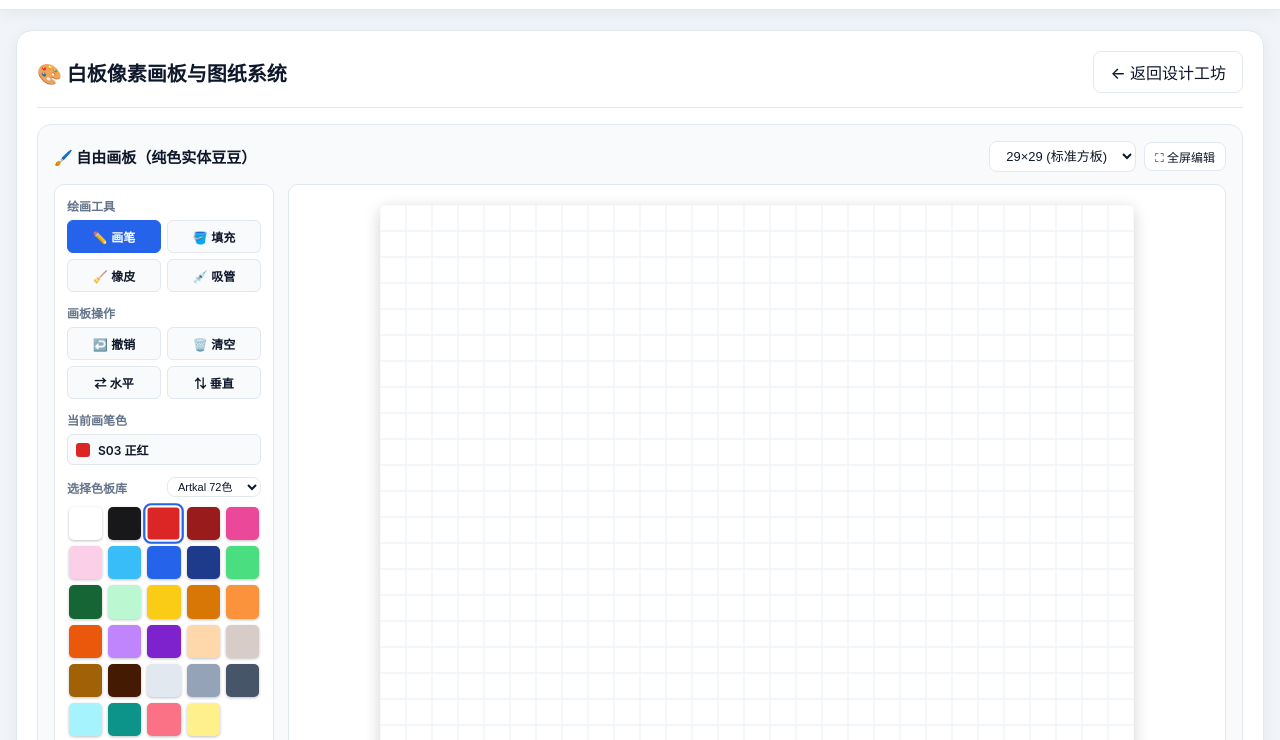
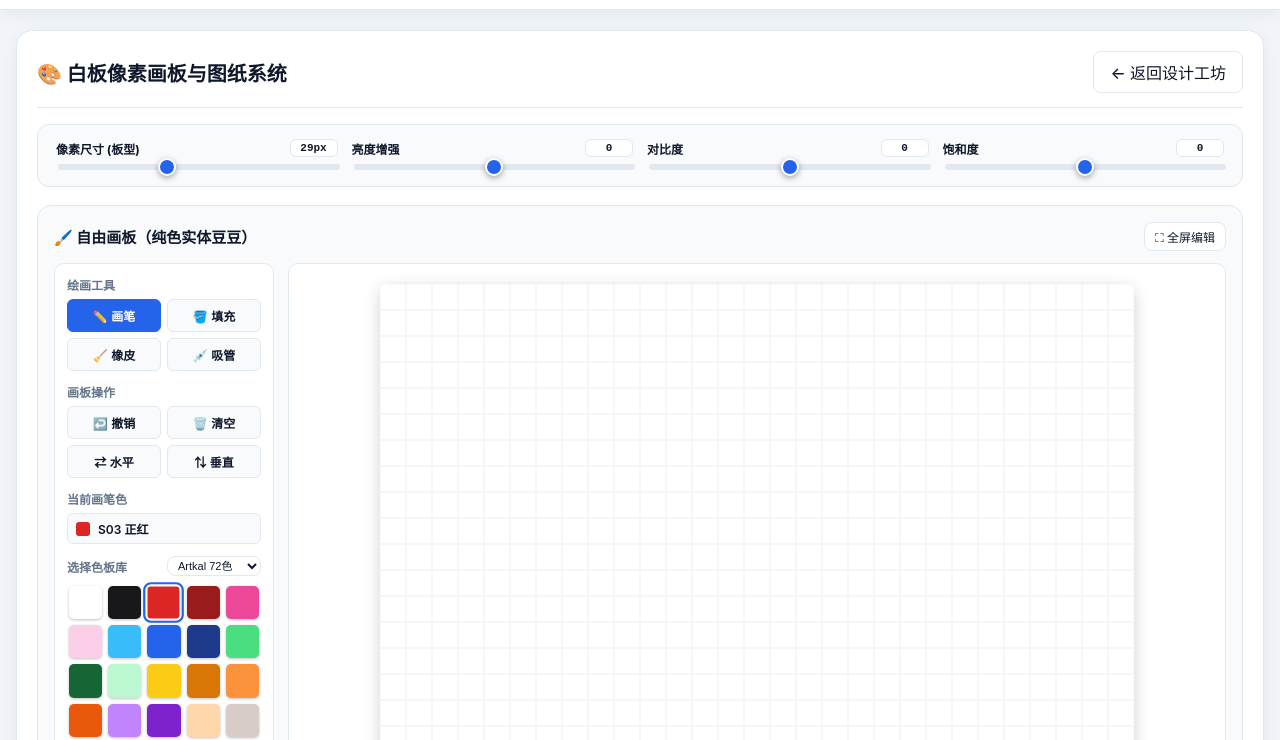
Before and after one commit to 18062723878/Micheal-, a website: page bead-site/whiteboard.html in a window 1280 px wide. Shown: the part 48-788 px from the top of the page. Drawn offline with Linux system fonts and the light colour scheme.

Commit message:
Update whiteboard.html

```diff
--- a/bead-site/whiteboard.html
+++ b/bead-site/whiteboard.html
@@ -41,7 +41,49 @@
       font-size: 12px;
     }
 
-    /* 双工作台容器排版 */
+    /* 参数滑块栏 */
+    .filter-controls-panel {
+      display: grid;
+      grid-template-columns: repeat(auto-fit, minmax(220px, 1fr));
+      gap: 14px;
+      background: var(--bg-secondary);
+      border: 1px solid var(--border-color);
+      border-radius: 12px;
+      padding: 14px 18px;
+      margin-bottom: 18px;
+    }
+    .slider-item {
+      display: flex;
+      flex-direction: column;
+      gap: 5px;
+    }
+    .slider-header {
+      display: flex;
+      justify-content: space-between;
+      align-items: center;
+    }
+    .slider-title {
+      font-size: 12px;
+      font-weight: 700;
+      color: var(--text-main);
+    }
+    .slider-val-box {
+      background: var(--bg-card);
+      border: 1px solid var(--border-color);
+      color: var(--text-main);
+      padding: 2px 6px;
+      border-radius: 6px;
+      font-size: 11px;
+      font-family: monospace;
+      font-weight: 700;
+      min-width: 34px;
+      text-align: center;
+    }
+    .slider-item input[type="range"] {
+      width: 100%;
+    }
+
+    /* 双工作台排版 */
     .workbench-row {
       display: flex;
       flex-wrap: wrap;
@@ -76,7 +118,6 @@
       gap: 8px;
     }
 
-    /* 工作台内部主体布局 */
     .workbench-body {
       display: flex;
       gap: 14px;
@@ -103,7 +144,7 @@
       transition: transform 0.15s ease-out;
     }
 
-    /* 画板侧边独立工具与调色栏 */
+    /* 侧边常驻工具栏与调色盘 */
     .draw-sidebar {
       width: 220px;
       display: flex;
@@ -154,7 +195,6 @@
       border-color: var(--primary);
     }
 
-    /* 侧边栏色块矩阵 */
     .color-swatches-scroll {
       display: grid;
       grid-template-columns: repeat(5, 1fr);
@@ -191,7 +231,7 @@
       color: var(--text-main);
     }
 
-    /* 全屏模式 (完美自适应系统深色/浅色) */
+    /* 全屏专属模式 (跟随深色/浅色主题) */
     .board-workbench.is-fullscreen {
       position: fixed !important;
       inset: 0 !important;
@@ -215,7 +255,6 @@
       max-height: calc(100vh - 360px);
     }
 
-    /* 表格清单 */
     .stats-table {
       width: 100%;
       border-collapse: collapse;
@@ -248,6 +287,41 @@
         <a href="create.html" class="btn" style="text-decoration: none;">← 返回设计工坊</a>
       </div>
 
+      <!-- 画板全局微调栏 -->
+      <div class="filter-controls-panel">
+        <div class="slider-item">
+          <div class="slider-header">
+            <span class="slider-title">像素尺寸 (板型)</span>
+            <span id="board-size-val" class="slider-val-box">29px</span>
+          </div>
+          <input id="wb-size-slider" type="range" min="10" max="60" step="1" value="29" />
+        </div>
+
+        <div class="slider-item">
+          <div class="slider-header">
+            <span class="slider-title">亮度增强</span>
+            <span id="wb-bright-val" class="slider-val-box">0</span>
+          </div>
+          <input id="wb-bright-range" type="range" min="-100" max="100" step="1" value="0" />
+        </div>
+
+        <div class="slider-item">
+          <div class="slider-header">
+            <span class="slider-title">对比度</span>
+            <span id="wb-contrast-val" class="slider-val-box">0</span>
+          </div>
+          <input id="wb-contrast-range" type="range" min="-100" max="100" step="1" value="0" />
+        </div>
+
+        <div class="slider-item">
+          <div class="slider-header">
+            <span class="slider-title">饱和度</span>
+            <span id="wb-saturate-val" class="slider-val-box">0</span>
+          </div>
+          <input id="wb-saturate-range" type="range" min="-100" max="100" step="1" value="0" />
+        </div>
+      </div>
+
       <!-- 双工作台主体 -->
       <div class="workbench-row">
         <!-- 1. 左侧自由画板 -->
@@ -257,19 +331,12 @@
               <span>🖌️ 自由画板（纯色实体豆豆）</span>
             </div>
             <div style="display: flex; align-items: center; gap: 8px;">
-              <select id="board-size-select" class="wb-select" title="切换板型尺寸">
-                <option value="16">16×16</option>
-                <option value="20">20×20</option>
-                <option value="29" selected>29×29 (标准方板)</option>
-                <option value="32">32×32</option>
-                <option value="40">40×40</option>
-              </select>
               <button id="btn-fullscreen-left" class="btn btn-sm" type="button">⛶ 全屏编辑</button>
             </div>
           </div>
 
           <div class="workbench-body">
-            <!-- 旁边常驻工具栏与取色调色盘（全屏与平时均可直接涂色） -->
+            <!-- 旁边常驻工具栏与调色盘 -->
             <aside class="draw-sidebar">
               <div>
                 <div class="sidebar-section-title">绘画工具</div>
@@ -323,20 +390,18 @@
           </div>
         </div>
 
-        <!-- 2. 右侧色号对照图纸（支持放大/缩小/下载对应PNG与矩阵CSV） -->
+        <!-- 2. 右侧色号对照图纸 -->
         <div class="board-workbench" id="workbench-right">
           <div class="workbench-header">
             <div class="workbench-label">
               <span>🔢 色号对照图（实时同步标尺）</span>
             </div>
             <div style="display: flex; align-items: center; gap: 6px; flex-wrap: wrap;">
-              <!-- 放大/缩小/还原 -->
               <button id="btn-zoom-out" class="btn btn-sm" type="button" title="缩小图纸">🔍 -</button>
               <span id="zoom-level-text" style="font-size: 12px; font-weight: 600; color: var(--text-muted);">100%</span>
               <button id="btn-zoom-in" class="btn btn-sm" type="button" title="放大图纸">🔍 +</button>
               <button id="btn-zoom-reset" class="btn btn-sm" type="button" title="还原比例">1:1</button>
 
-              <!-- 下载按钮组 -->
               <button id="btn-export-png" class="btn btn-sm btn-primary" type="button">📥 下载图纸(PNG)</button>
               <button id="btn-export-csv" class="btn btn-sm" type="button">🗺️ 下载色号位置(CSV)</button>
 
@@ -369,7 +434,6 @@
 
     try { injectChrome('create'); } catch (e) { console.warn(e); }
 
-    // 多品牌全量调色板库
     const PALETTES = {
       artkal: [
         { code: 'S01', name: '纯白', hex: '#FFFFFF', r: 255, g: 255, b: 255 },
@@ -449,7 +513,7 @@
     };
 
     let activePaletteList = PALETTES.artkal;
-    let activeColor = activePaletteList[2]; // S03 正红
+    let activeColor = activePaletteList[2];
     let currentTool = 'pen';
     let boardSize = 29;
     let grid = Array(boardSize).fill(null).map(() => Array(boardSize).fill(null));
@@ -464,7 +528,6 @@
     const swatchesContainer = document.getElementById('swatches-container');
     const activeColorDot = document.getElementById('active-color-dot');
     const activeColorName = document.getElementById('active-color-name');
-    const boardSizeSelect = document.getElementById('board-size-select');
     const paletteSelect = document.getElementById('palette-select');
     const statsContainer = document.getElementById('stats-container');
 
@@ -472,10 +535,18 @@
     const wbRight = document.getElementById('workbench-right');
     const btnFsLeft = document.getElementById('btn-fullscreen-left');
     const btnFsRight = document.getElementById('btn-fullscreen-right');
-
     const zoomLevelText = document.getElementById('zoom-level-text');
 
-    // 初始化调色板
+    // 微调滑块
+    const wbSizeSlider = document.getElementById('wb-size-slider');
+    const boardSizeVal = document.getElementById('board-size-val');
+    const wbBrightRange = document.getElementById('wb-bright-range');
+    const wbBrightVal = document.getElementById('wb-bright-val');
+    const wbContrastRange = document.getElementById('wb-contrast-range');
+    const wbContrastVal = document.getElementById('wb-contrast-val');
+    const wbSaturateRange = document.getElementById('wb-saturate-range');
+    const wbSaturateVal = document.getElementById('wb-saturate-val');
+
     function initPalette() {
       swatchesContainer.innerHTML = '';
       activePaletteList.forEach(item => {
@@ -497,13 +568,39 @@
       });
     }
 
-    // 切换色板预设
     paletteSelect.addEventListener('change', (e) => {
       activePaletteList = PALETTES[e.target.value] || PALETTES.artkal;
       activeColor = activePaletteList[0];
       activeColorDot.style.backgroundColor = activeColor.hex;
       activeColorName.textContent = `${activeColor.code} ${activeColor.name}`;
       initPalette();
+    });
+
+    wbSizeSlider.addEventListener('input', (e) => {
+      const newSize = parseInt(e.target.value, 10);
+      boardSizeVal.textContent = `${newSize}px`;
+      if (confirm(`调整尺寸为 ${newSize}×${newSize} 将重置画板，是否继续？`)) {
+        boardSize = newSize;
+        grid = Array(boardSize).fill(null).map(() => Array(boardSize).fill(null));
+        historyStack = [];
+        renderBoard();
+      } else {
+        e.target.value = boardSize;
+        boardSizeVal.textContent = `${boardSize}px`;
+      }
+    });
+
+    wbBrightRange.addEventListener('input', (e) => {
+      wbBrightVal.textContent = e.target.value;
+      renderBoard();
+    });
+    wbContrastRange.addEventListener('input', (e) => {
+      wbContrastVal.textContent = e.target.value;
+      renderBoard();
+    });
+    wbSaturateRange.addEventListener('input', (e) => {
+      wbSaturateVal.textContent = e.target.value;
+      renderBoard();
     });
 
     function pushHistory() {
@@ -525,15 +622,20 @@
 
     const CELL_SIZE = 26;
 
-    // 渲染画板与图纸
     function renderBoard() {
       const isDark = document.documentElement.getAttribute('data-theme') === 'dark';
       const canvasBg = isDark ? '#0f172a' : '#ffffff';
       const gridLine = isDark ? '#1e293b' : '#f1f5f9';
 
-      // 1. 左侧自由实体画板（纯色、无多余白孔）
+      const bVal = 100 + parseInt(wbBrightRange.value, 10);
+      const cVal = 100 + parseInt(wbContrastRange.value, 10);
+      const sVal = 100 + parseInt(wbSaturateRange.value, 10);
+      const filterStyle = `brightness(${bVal}%) contrast(${cVal}%) saturate(${sVal}%)`;
+
+      // 1. 左侧自由实体画板
       canvas.width = boardSize * CELL_SIZE;
       canvas.height = boardSize * CELL_SIZE;
+      canvas.style.filter = filterStyle;
       ctx.fillStyle = canvasBg;
       ctx.fillRect(0, 0, canvas.width, canvas.height);
 
@@ -563,10 +665,11 @@
         }
       }
 
-      // 2. 右侧色号对照图（标尺坐标与编号）
+      // 2. 右侧色号对照图
       const ruler = 28;
       schematicCanvas.width = boardSize * CELL_SIZE + ruler;
       schematicCanvas.height = boardSize * CELL_SIZE + ruler;
+      schematicCanvas.style.filter = filterStyle;
       sCtx.fillStyle = canvasBg;
       sCtx.fillRect(0, 0, schematicCanvas.width, schematicCanvas.height);
 
@@ -613,7 +716,6 @@
       updateStats();
     }
 
-    // 缩放色号图纸
     function updateSchematicZoom() {
       schematicCanvas.style.transform = `scale(${schematicZoom})`;
       zoomLevelText.textContent = `${Math.round(schematicZoom * 100)}%`;
@@ -638,7 +740,6 @@
       updateSchematicZoom();
     });
 
-    // 全屏切换
     function toggleFullscreen(targetEl, btnEl, labelText) {
       const isFs = targetEl.classList.toggle('is-fullscreen');
       if (isFs) {
@@ -661,7 +762,6 @@
       }
     });
 
-    // 涂色交互
     let isDrawing = false;
     function handleDrawAt(clientX, clientY) {
       const rect = canvas.getBoundingClientRect();
@@ -757,18 +857,6 @@
       renderBoard();
     });
 
-    boardSizeSelect.addEventListener('change', (e) => {
-      if (confirm('切换尺寸将重置当前画板，是否继续？')) {
-        boardSize = parseInt(e.target.value, 10);
-        grid = Array(boardSize).fill(null).map(() => Array(boardSize).fill(null));
-        historyStack = [];
-        renderBoard();
-      } else {
-        e.target.value = boardSize.toString();
-      }
-    });
-
-    // 统计用量清单
     function updateStats() {
       const statsMap = {};
       let total = 0;
@@ -805,15 +893,13 @@
       statsContainer.innerHTML = html;
     }
 
-    // 导出高清图纸 (PNG)
     document.getElementById('btn-export-png').addEventListener('click', () => {
       const link = document.createElement('a');
-      link.download = `Micheal-Beads-Pattern-${boardSize}x${boardSize}.png`;
+      link.download = `Micheal-Whiteboard-${boardSize}x${boardSize}.png`;
       link.href = schematicCanvas.toDataURL('image/png');
       link.click();
     });
 
-    // 导出图纸网格矩阵 (CSV 格式对应色号矩阵位置)
     document.getElementById('btn-export-csv').addEventListener('click', () => {
       let csv = '\uFEFF行号\\列号,' + Array.from({ length: boardSize }, (_, i) => `第${i + 1}列`).join(',') + '\n';
       for (let y = 0; y < boardSize; y++) {
```
